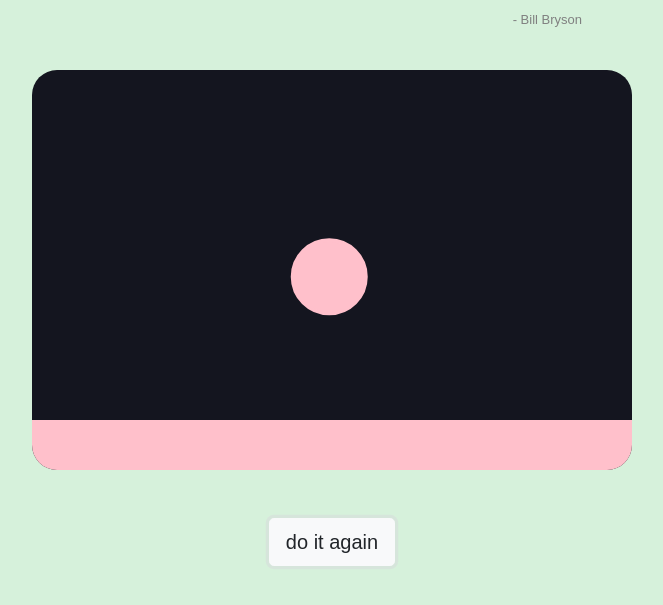
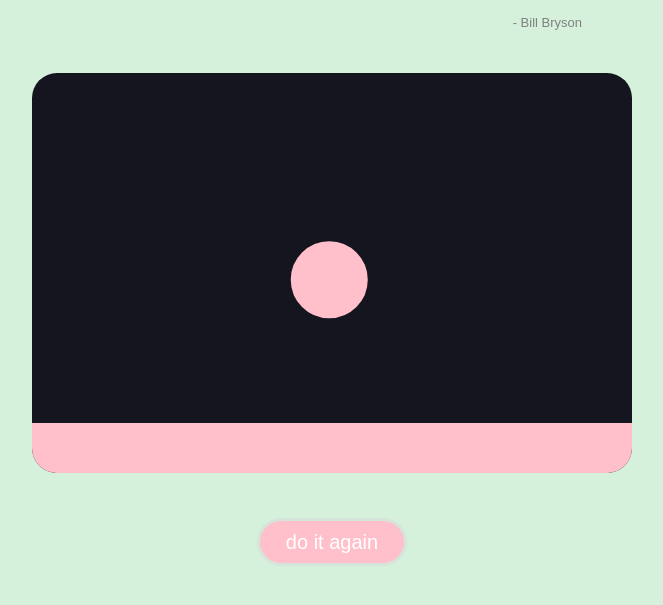
Before and after one commit to clasei/matter-animation, a plain HTML site: page index.html in a window 1280 px wide. Both pictures are taken after a click on the button "do it again". Shown: the part 183-788 px from the top of the page, without its empty margins (308-971 px from the left). Drawn offline with nearby package versions, Linux system fonts and the light colour scheme.

Commit message:
button re-updated with bootstrap

```diff
--- a/css/style.css
+++ b/css/style.css
@@ -1,3 +1,5 @@
+
+
 body {
     font-family: Arial, sans-serif;
     background-color: rgba(50, 185, 79, 0.2);
@@ -55,19 +57,15 @@ body {
     overflow: hidden; /* hace que la animación no se muestre fuera del borde redondeado */
 }
 
-.coolButton {
-    background-color: white;
-    border: none;
-    color: black;
-    padding: 10px 25px;
-    text-align: center;
-    font-size: 16px;
-    font-weight: bold;
-    margin: 50px;
-    cursor: pointer;
-    border-radius: 8px;
+.btn.btn-light:hover,
+.btn.btn-light:active,
+.btn.btn-light:focus {
+    background-color: pink;
+    border-color: pink;
+    color: white;
 }
 
-.coolButton:hover {
-    background-color: pink;
+.btn.btn-light {
+    border-radius: 50px;
+    padding: 5px 25px;
 }
```
